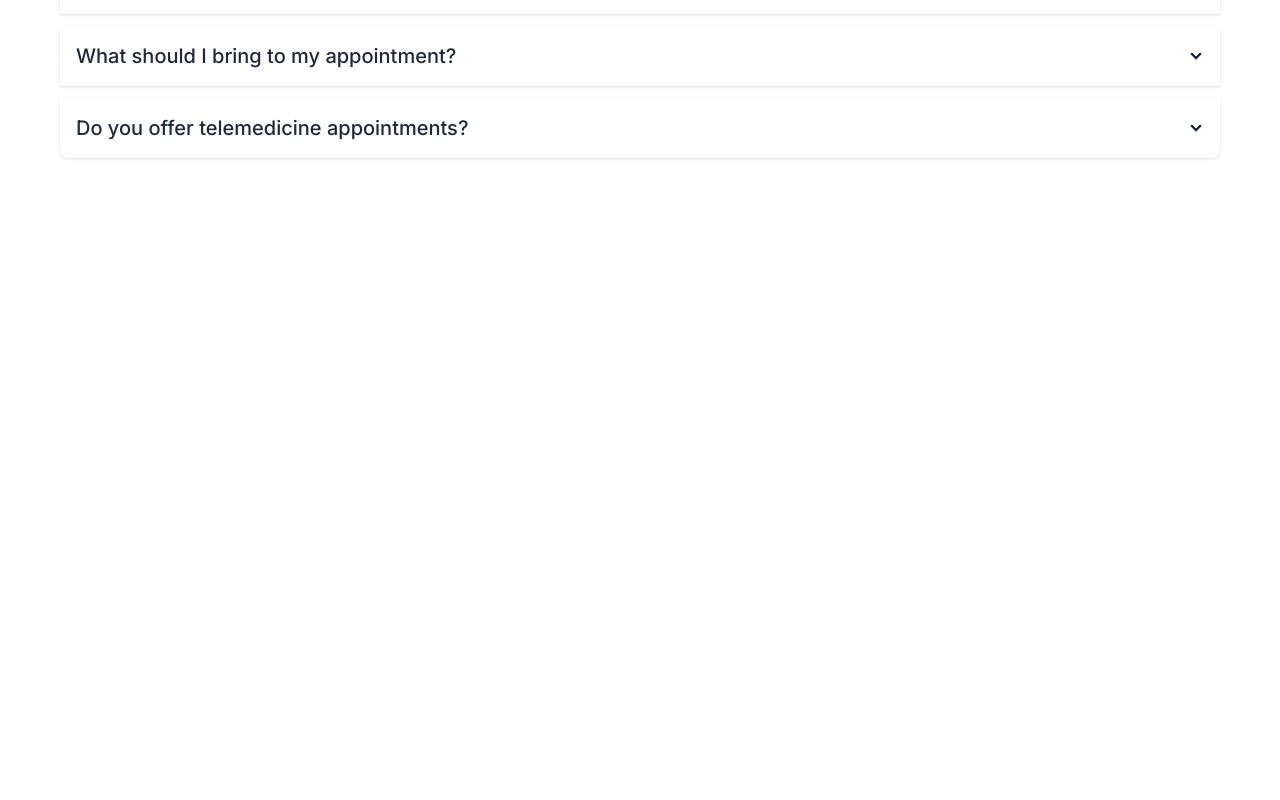
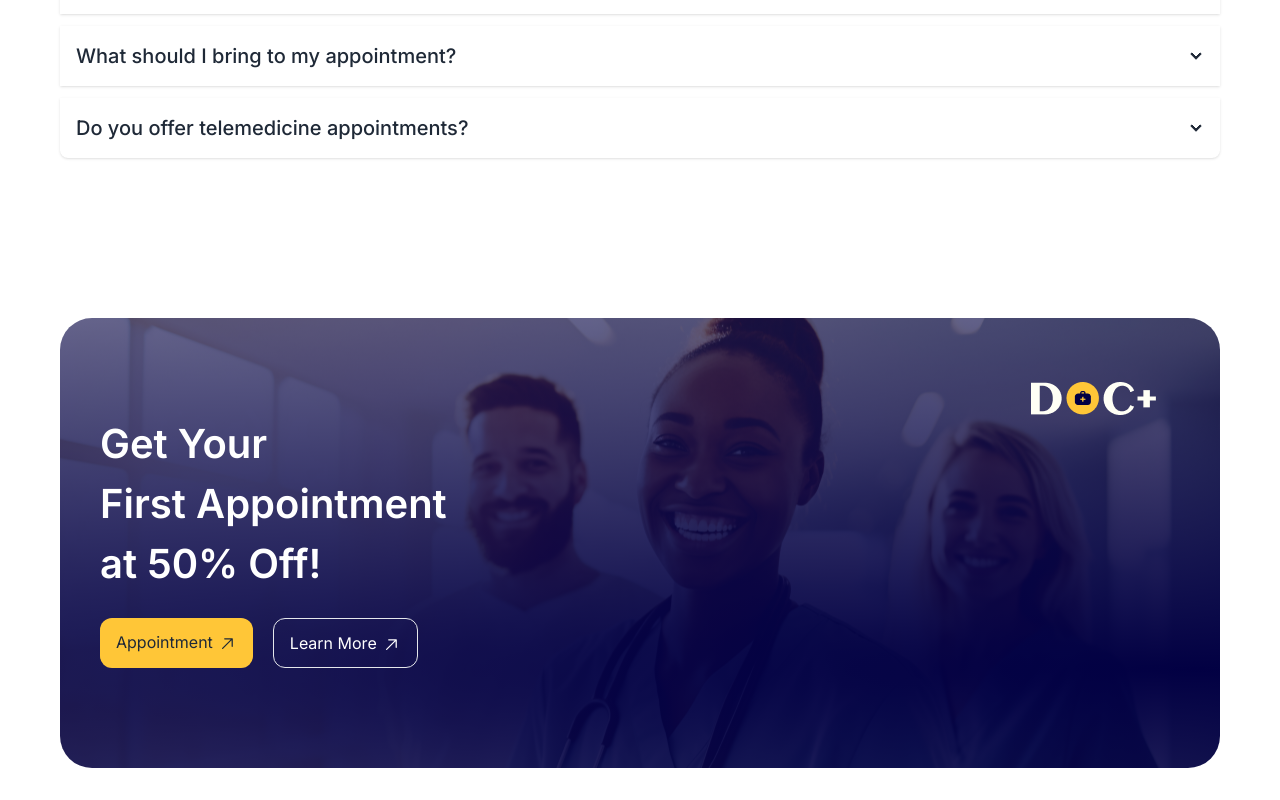
Before and after one commit to arifraj9911/healthcare-landing, a React (Vite) app: page / in a window 1280 px wide. Shown: the part 3406-4206 px from the top of the page. Before the commit the page ends 3596 px from the top, so only its background shows below. Built offline with nearby package versions, Linux system fonts and the light colour scheme.

Commit message:
appointment section added

```diff
--- a/src/App.jsx
+++ b/src/App.jsx
@@ -1,5 +1,6 @@
 
 import './App.css'
+import AppointmentBanner from './components/AppointmentBanner/AppointmentBanner'
 import Banner from './components/Banner/Banner'
 import FrequentlyAskedQuestions from './components/FrequentlyAskedQuestions/FrequentlyAskedQuestions'
 import GetSolutions from './components/GetSolutions/GetSolutions'
@@ -19,6 +20,7 @@ function App() {
       <Service></Service>
       <Testimonial></Testimonial>
       <FrequentlyAskedQuestions></FrequentlyAskedQuestions>
+      <AppointmentBanner></AppointmentBanner>
       </div>
     </>
   )
--- /dev/null
+++ b/src/components/AppointmentBanner/AppointmentBanner.jsx
@@ -0,0 +1,37 @@
+import { GoArrowUpRight } from "react-icons/go";
+import appointmentBanner from "../../assets/Image/Rectangle 32.png";
+import logoLight from "../../assets/Image/logo light.png";
+
+const AppointmentBanner = () => {
+  return (
+    <div
+      className="mt-40 py-24 relative px-10 rounded-[32px]"
+      style={{
+        backgroundImage: `radial-gradient(647.71% 142.52% at 98% 78%,rgb(2, 0, 67),rgba(2, 0, 67, 0.3) 100%),url('${appointmentBanner}')`,
+        height: "450px",
+        backgroundRepeat: "no-repeat",
+        backgroundSize: "cover",
+        backgroundPosition: "center",
+      }}
+    >
+      <div className="w-1/3">
+        <h2 className="text-[40px] text-left text-white font-semibold">
+          Get Your <br /> First Appointment <br /> at 50% Off!
+        </h2>
+        <div className="flex gap-5 mt-6">
+          <button className=" flex gap-1 font-[16px]  bg-[#FFC637] py-3 px-4 rounded-xl">
+            Appointment
+            <GoArrowUpRight className="text-xl mt-1" />
+          </button>
+          <button className=" flex gap-1 font-[16px] text-white  border py-3 px-4 rounded-xl">
+            Learn More
+            <GoArrowUpRight className="text-xl mt-1" />
+          </button>
+        </div>
+      </div>
+      <img className="absolute top-16 right-16" src={logoLight} alt="" />
+    </div>
+  );
+};
+
+export default AppointmentBanner;
```
